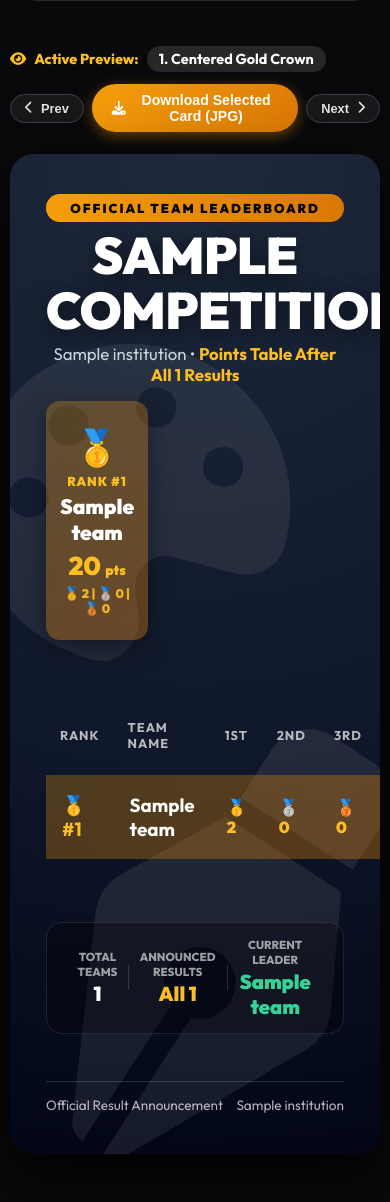
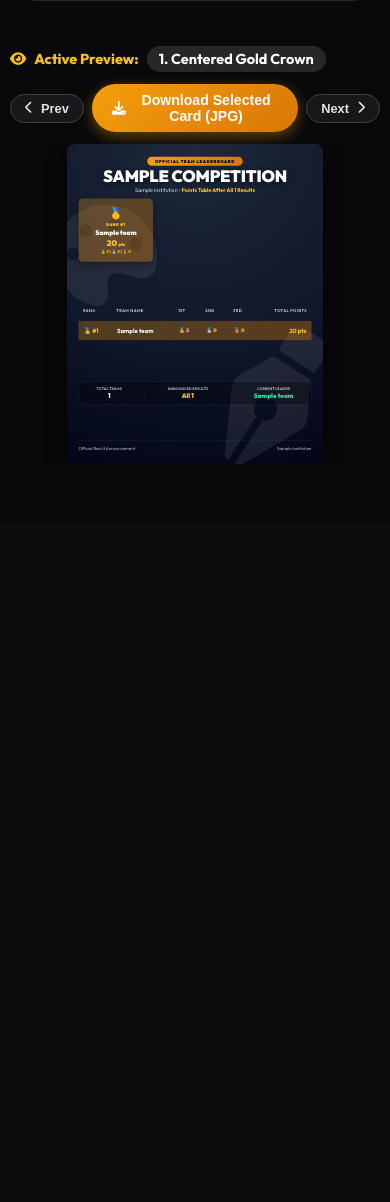
Before and after one commit to Suhailirfani/commonapp, a Django app: a page that uses templates/core/team_points_cards.html in a window 390 px wide. Shown: the part 1095-2297 px from the top of the page. After the commit the page ends 1559 px from the top, so only its background shows below. Run offline with Django 5.2, Linux system fonts and the light colour scheme; a user stored in the database is signed in; tables that the repository leaves empty hold one stand-in row (values such as "Sample post"); some web fonts are replaced.

Commit message:
Add responsive scale preview for zero-scroll preview on desktop and mobile

```diff
--- a/templates/core/team_points_cards.html
+++ b/templates/core/team_points_cards.html
@@ -140,16 +140,25 @@
             box-shadow: 0 4px 12px rgba(245, 158, 11, 0.4);
         }
 
-        /* ── SINGLE PREVIEW STAGE ─────────────────────────── */
+        /* ── SINGLE PREVIEW STAGE WITH NO-SCROLL VIEWPORT SCALING ────────────────── */
         .preview-stage {
             display: flex;
             justify-content: center;
-            align-items: center;
+            align-items: flex-start;
             margin: 0 auto;
-            padding: 10px;
+            padding: 0 10px;
+            overflow: hidden;
+            width: 100%;
+            position: relative;
         }
 
-        /* 4:5 ASPECT RATIO CARD (4 Width x 5 Height Proportions) */
+        .card-scale-container {
+            position: relative;
+            transform-origin: top center;
+            transition: transform 0.15s ease-out;
+        }
+
+        /* 4:5 ASPECT RATIO CARD (800px x 1000px Fixed Internal Design for High-Res Download) */
         .a4-card {
             width: 800px;
             height: 1000px;
@@ -393,11 +402,10 @@
         </div>
     </div>
 
-    <div class="preview-stage">
-
-        <!-- ========================================================================= -->
-        <!-- ALIGNMENT CARD (DEFAULT DISPLAYED CARD) -->
-        <!-- ========================================================================= -->
+    <!-- ── SINGLE PREVIEW STAGE WITH AUTOMATIC VIEWPORT FIT & NO SCROLLING ────── -->
+    <div class="preview-stage" id="preview-stage-wrap">
+        <div id="card-scale-container" class="card-scale-container">
+            <!-- ALIGNMENT CARD (800px x 1000px DESIGN FOR HIGH-RES DOWNLOAD) -->
             <div class="a4-card card-layout-1" id="active-a4-card" data-align-index="1">
                 <!-- Giant Background Watermark Motifs -->
                 <div class="bg-motif-1"><i class="fa-solid fa-pen-nib" id="motif-icon-1"></i></div>
@@ -408,7 +416,7 @@
                     <!-- Content dynamically populated & auto-spaced -->
                 </div>
             </div>
-
+        </div>
     </div>
 
 
@@ -438,9 +446,35 @@
 
     let currentAlignment = 1;
 
+    function adjustCardPreviewScale() {
+        const scaleContainer = document.getElementById('card-scale-container');
+        const previewStage = document.getElementById('preview-stage-wrap');
+        if (!scaleContainer || !previewStage) return;
+
+        const windowWidth = window.innerWidth;
+        const windowHeight = window.innerHeight;
+
+        const stageTop = previewStage.getBoundingClientRect().top;
+        const availableHeight = Math.max(320, windowHeight - stageTop - 20);
+        const availableWidth = Math.min(800, windowWidth - 24);
+
+        const scaleH = availableHeight / 1000;
+        const scaleW = availableWidth / 800;
+
+        let scale = Math.min(scaleH, scaleW);
+        scale = Math.min(0.92, Math.max(0.32, scale));
+
+        scaleContainer.style.transform = `scale(${scale})`;
+        previewStage.style.height = `${Math.ceil(1000 * scale)}px`;
+    }
+
+    window.addEventListener('resize', adjustCardPreviewScale);
+
     // Initialize default card on page load
     document.addEventListener("DOMContentLoaded", function() {
         switchAlignment(1);
+        adjustCardPreviewScale();
+        setTimeout(adjustCardPreviewScale, 150);
     });
 
     const layoutNames = [
@@ -1005,9 +1039,14 @@
 
     async function downloadCurrentCard() {
         const card = document.getElementById('active-a4-card');
+        const scaleContainer = document.getElementById('card-scale-container');
         showOverlay();
 
+        const prevTransform = scaleContainer ? scaleContainer.style.transform : '';
+        if (scaleContainer) scaleContainer.style.transform = 'none';
+
         try {
+            await sleep(80);
             const canvas = await html2canvas(card, {
                 scale: 3.0,
                 useCORS: true,
@@ -1021,6 +1060,7 @@
             link.href = canvas.toDataURL('image/jpeg', 0.95);
             link.click();
         } finally {
+            if (scaleContainer) scaleContainer.style.transform = prevTransform;
             hideOverlay();
         }
     }
@@ -1028,7 +1068,11 @@
     async function downloadAllAlignments() {
         showOverlay();
         const initialAlignment = currentAlignment;
+        const scaleContainer = document.getElementById('card-scale-container');
+        const prevTransform = scaleContainer ? scaleContainer.style.transform : '';
+        if (scaleContainer) scaleContainer.style.transform = 'none';
 
+        try {
             for (let i = 1; i <= 10; i++) {
                 switchAlignment(i);
                 await sleep(250);
@@ -1052,9 +1096,11 @@
                     console.error(err);
                 }
             }
-
+        } finally {
+            if (scaleContainer) scaleContainer.style.transform = prevTransform;
             switchAlignment(initialAlignment);
             hideOverlay();
+        }
     }
 </script>
 </body>
```
Lines whose indentation alone changed are shown as unchanged.
